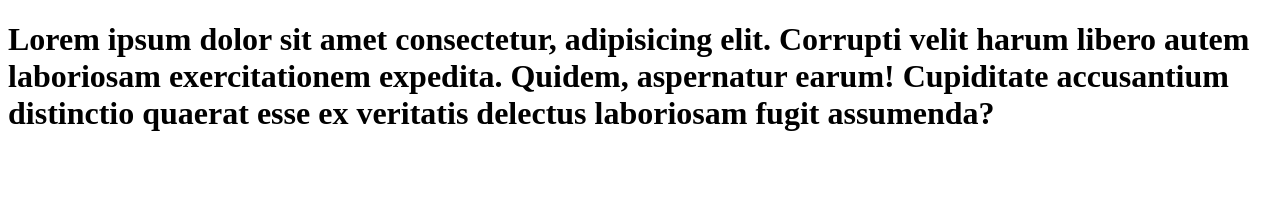
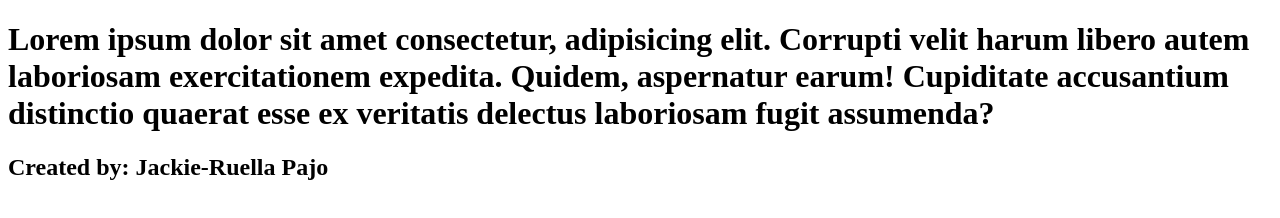
Before and after one commit to jackiepajo/htmlsemanticsample, a plain HTML site: page index.html in a window 1280 px wide. Drawn offline with Linux system fonts and the light colour scheme.

Commit message:
Update index.html

```diff
--- a/index.html
+++ b/index.html
@@ -8,6 +8,6 @@
 <body>
 
     <h1>Lorem ipsum dolor sit amet consectetur, adipisicing elit. Corrupti velit harum libero autem laboriosam exercitationem expedita. Quidem, aspernatur earum! Cupiditate accusantium distinctio quaerat esse ex veritatis delectus laboriosam fugit assumenda?</h1>
-
+    <h2>Created by: Jackie-Ruella Pajo</h2>
 </body>
 </html>
```
